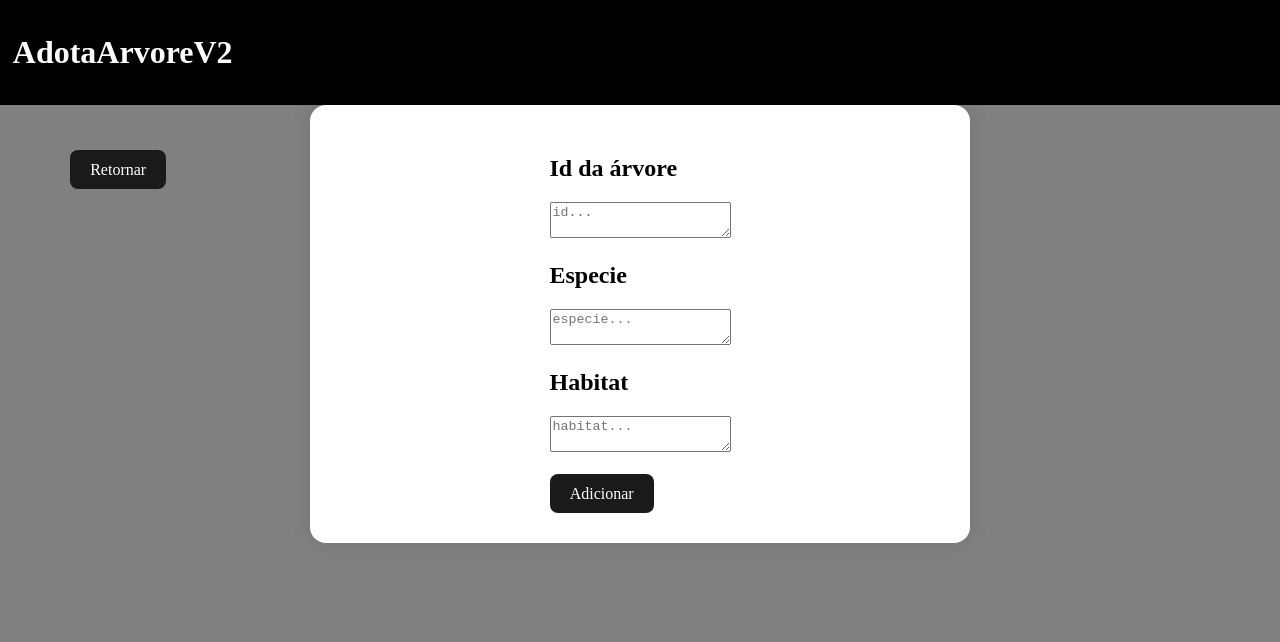
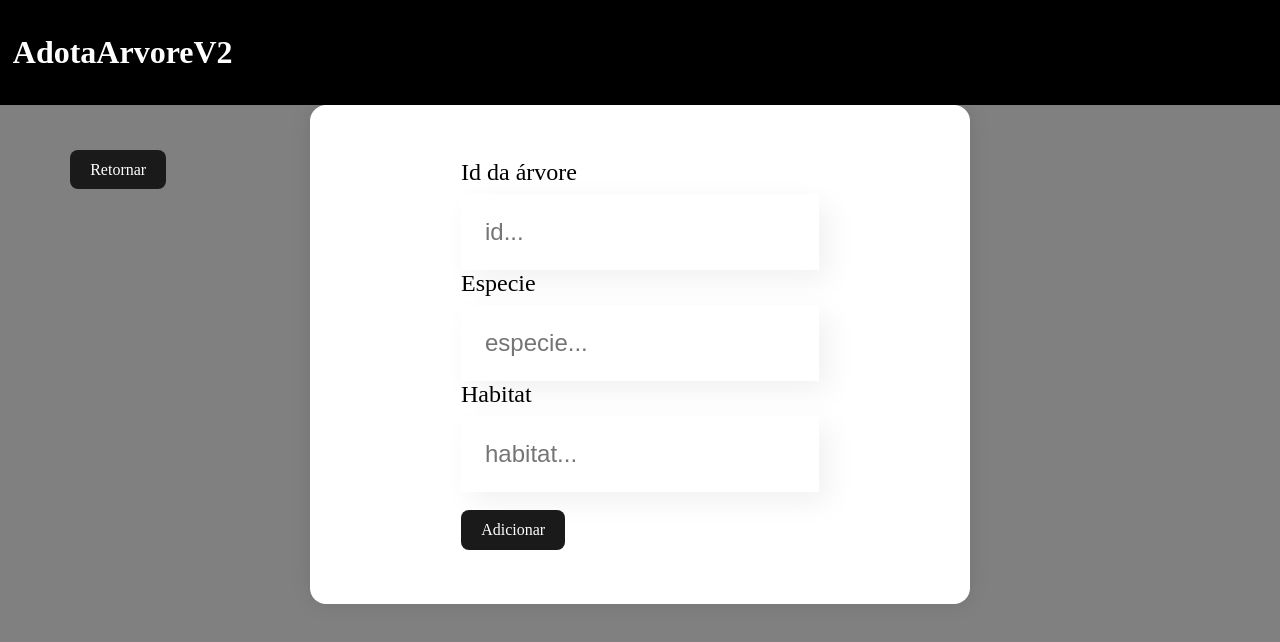
Before and after one commit to Matheus-Salgado02/adotaArvoreV2, a React (Create React App) app in the folder frontend/adota-arvore/: page /inserir in a window 1280 px wide. Shown: the top 642 px of the page. Built offline with nearby package versions, Linux system fonts and the light colour scheme.

Commit message:
mudanças finais do dia, melhoria no css

```diff
--- a/frontend/adota-arvore/src/componentes/inserir/Inserir.js
+++ b/frontend/adota-arvore/src/componentes/inserir/Inserir.js
@@ -1,15 +1,17 @@
+import './styles.css'
+
 export default function Inserir() {
   return (
     <div>
       <div className="main">
         <div className="quadrado-principal">
           <div className="insercoes">
-            <h2>Id da árvore</h2>
-            <textarea type="number" placeholder="id..."></textarea>
-            <h2>Especie</h2>
-            <textarea type="number" placeholder="especie..."></textarea>
-            <h2>Habitat</h2>
-            <textarea type="number" placeholder="habitat..."></textarea>
+            <label>Id da árvore</label>
+            <input type="number" placeholder="id..."></input>
+            <label>Especie</label>
+            <input type="text" placeholder="especie..."></input>
+            <label>Habitat</label>
+            <input type="text" placeholder="habitat..."></input>
             <br />
             <br />
             <button>Adicionar</button>
--- /dev/null
+++ b/frontend/adota-arvore/src/componentes/inserir/styles.css
@@ -0,0 +1,19 @@
+.insercoes{
+    margin: 24px 0;
+}
+
+.insercoes label{
+    display: block;
+    margin-bottom: 8px;
+    font-size: 24px;
+}
+
+.insercoes input{
+    background-color: #fff;
+    box-shadow: 10px 10px 30px rgba(0,0,0,0.06);
+    width: 100%;
+    border: none;
+    font-size: 24px;
+    padding: 24px;
+    box-sizing: border-box;
+}
```
